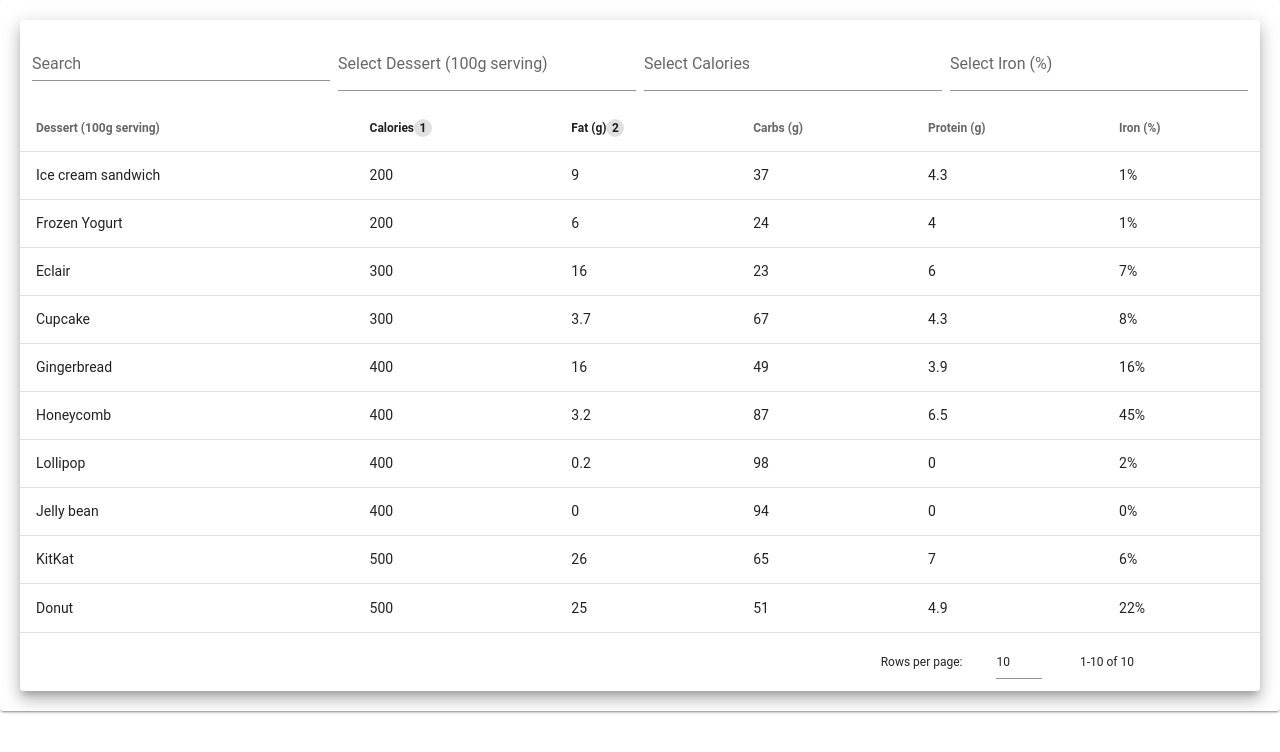
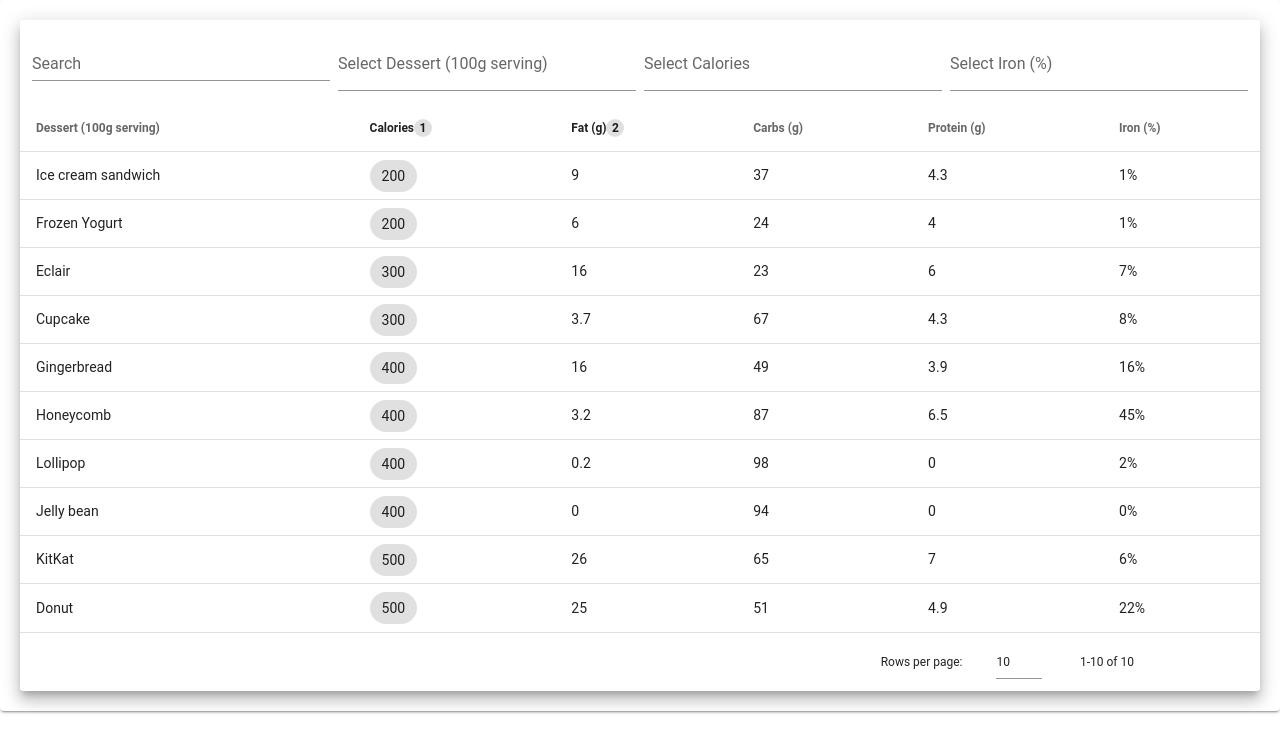
Before and after one commit to benwinding/vuetify-datatable-extended, a Vue app: page / in a window 1280 px wide. Shown: the top 752 px of the page. Built offline with nearby package versions, Linux system fonts and the light colour scheme; the HTML template or start-up script is replaced by a standard one.

Commit message:
Slots passed through as well now

```diff
--- a/package.json
+++ b/package.json
@@ -5,6 +5,7 @@
   "main": "src/plugin/index.js",
   "homepage": "https://github.com/benwinding/vuetify-datatable-extended",
   "scripts": {
+    "start": "vue serve ./src/main.js",
     "build-demo": "vue build ./src/main.js",
     "deploy-demo": "gh-pages -d dist"
   },
--- a/src/App.vue
+++ b/src/App.vue
@@ -10,6 +10,9 @@
           multi-sort
           class="elevation-10"
         >
+          <template v-slot:item.calories="{ item }">
+            <v-chip>{{ item.calories }}</v-chip>
+          </template>
         </v-data-table-extended>
       </v-card>
     </v-app>
--- a/src/plugin/plugin.vue
+++ b/src/plugin/plugin.vue
@@ -25,12 +25,21 @@
     </v-container>
     <v-data-table
       v-bind="$attrs"
+      v-on="$listeners"
       :items="items"
       :headers="headers"
       :search="searchValueJsonDebounced"
       :customFilter="customFilter"
     >
-      <slot></slot>
+      <!-- Pass on all named slots -->
+      <slot v-for="slot in Object.keys($slots)" :name="slot" :slot="slot" />
+      <!-- Pass on all scoped slots -->
+      <template
+        v-for="slot in Object.keys($scopedSlots)"
+        :slot="slot"
+        slot-scope="scope"
+        ><slot :name="slot" v-bind="scope"
+      /></template>
     </v-data-table>
   </div>
 </template>
```
